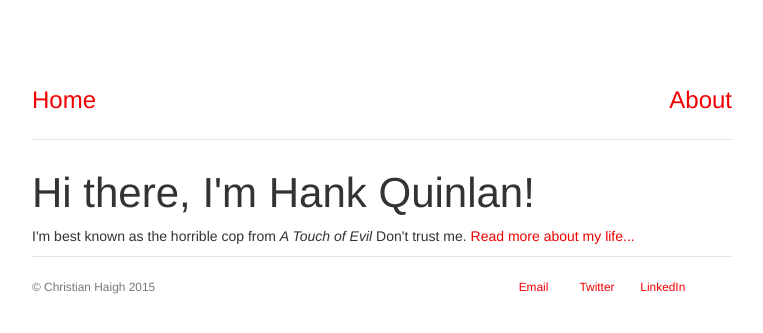
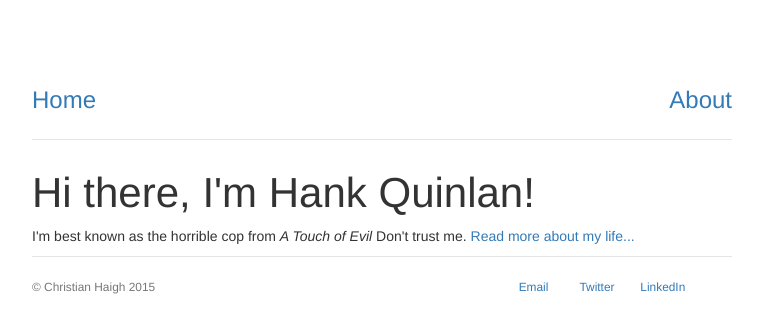
Before and after one commit to christianhaigh/christianhaigh.github.io, a Jekyll site: the page built from index.html, in a window 1280 px wide. Shown: the top 333 px of the page, without its empty margins (258-1021 px from the left). Built offline with Jekyll 4.4.1, drawn with Linux system fonts in a browser that asks for light colours.

Commit message:
Update main.css

```diff
--- a/css/main.css
+++ b/css/main.css
@@ -14,7 +14,6 @@
 }
 a {
     text-decoration: none;
-    color: #F00000;
 }
 h1 {
     font-size: 3em;
@@ -29,6 +28,7 @@
 footer {
     border-top: 1px solid #d5d5d5;
     font-size: .8em;
+    color: #F00000;
 }
 
 ul.posts {
```
